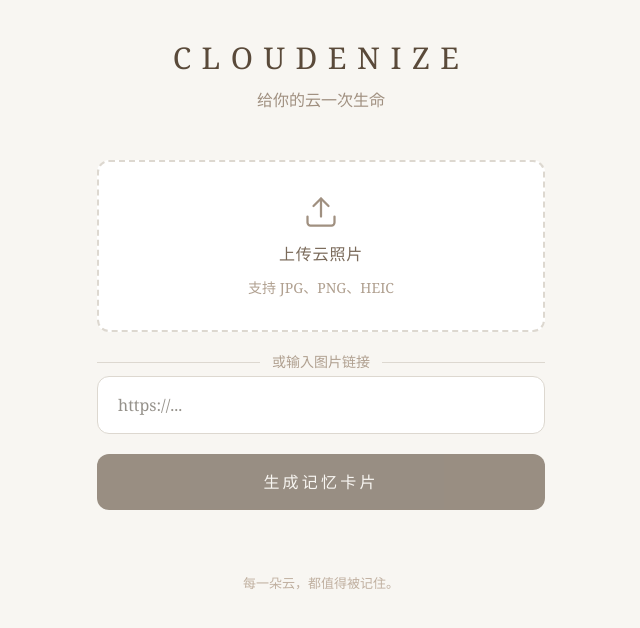
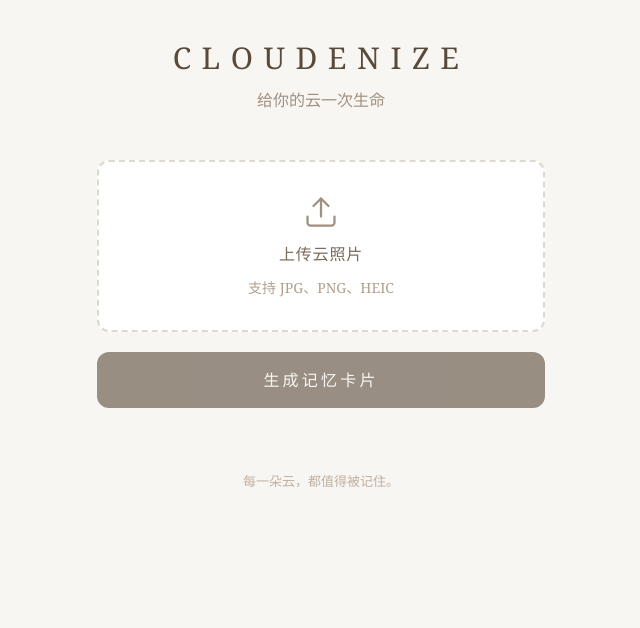
Before and after one commit to tt613-is/cloudenize, a Next.js app: page / in a window 1280 px wide. Shown: the top 628 px of the page, without its empty margins (319-959 px from the left). Built offline with nearby package versions, Linux system fonts and the light colour scheme.

Commit message:
style(design): FINDING-002 — hide URL input behind ?debug=1 backdoor

```diff
--- a/app/page.tsx
+++ b/app/page.tsx
@@ -1,6 +1,6 @@
 "use client";
 
-import React, { useRef, useState } from "react";
+import React, { useEffect, useRef, useState } from "react";
 import CloudCard from "@/components/CloudCard";
 import { FrameStyle, GenerateCardResponse } from "@/types/cloud";
 
@@ -13,8 +13,13 @@ export default function Home() {
   const [loading, setLoading] = useState(false);
   const [result, setResult] = useState<GenerateCardResponse | null>(null);
   const [error, setError] = useState<string | null>(null);
+  const [isDebugMode, setIsDebugMode] = useState(false);
   const cardRef = useRef<HTMLDivElement>(null);
   const fileInputRef = useRef<HTMLInputElement>(null);
+
+  useEffect(() => {
+    setIsDebugMode(new URLSearchParams(window.location.search).get("debug") === "1");
+  }, []);
 
   const hasImage = !!imageData || !!url.trim();
 
@@ -177,8 +182,8 @@ export default function Home() {
             </button>
           )}
 
-          {/* URL input (secondary) */}
-          {!imageData && (
+          {/* URL input (debug mode only — add ?debug=1 to URL) */}
+          {isDebugMode && !imageData && (
             <div className="flex flex-col gap-1">
               <div className="flex items-center gap-3">
                 <div className="flex-1 h-px" style={{ background: "#ddd8d0" }} />
```
